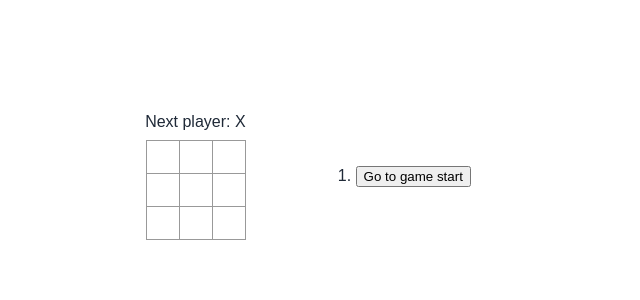
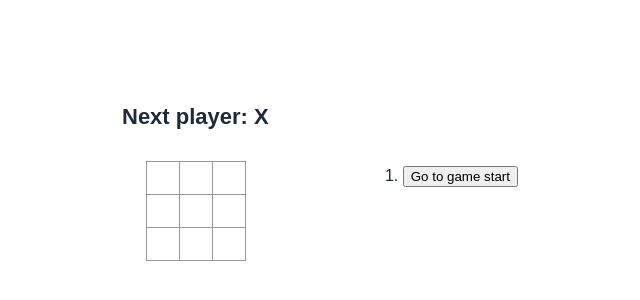
Before and after one commit to fiddel-cmd/react-docs-practice, a React (Create React App) app: page / in a window 1280 px wide. Shown: the part 244-544 px from the top of the page, without its empty margins (332-972 px from the left). Built offline with nearby package versions, Linux system fonts and the light colour scheme.

Commit message:
:style: add game status panel

```diff
--- a/src/styles.css
+++ b/src/styles.css
@@ -79,7 +79,13 @@ body {
 }
 
 .status {
-  margin-bottom: 10px;
+  font-size: 22px;
+  margin-bottom: 20px;
+  font-weight: bold;
+  padding: 12px 24px;
+  background: white;
+  border-radius: 10px;
+  box-shadow: 0 4px 12px rgb(0,0,0,0,08);
 }
 .game {
   display: flex;
```
